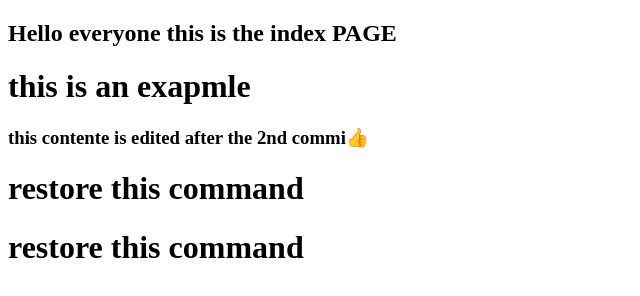
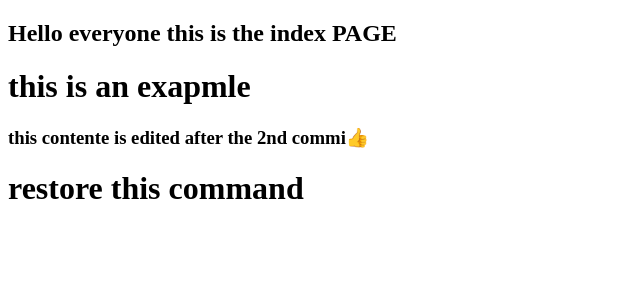
Before and after one commit to pranjulvishwari123/practice-git, a plain HTML site: page practice-git/index.html in a window 1280 px wide. Shown: the whole page, without its empty margins (0-640 px from the left). Drawn offline with Linux system fonts and the light colour scheme.

Commit message:
remove the extra line

```diff
--- a/practice-git/index.html
+++ b/practice-git/index.html
@@ -10,6 +10,5 @@
     <h1>this is an exapmle</h1>
     <h3>this contente is edited after the 2nd commi👍</h3>
     <h1>restore this command</h1>
-    <h1>restore this command</h1>
 </body>
 </html>
```
